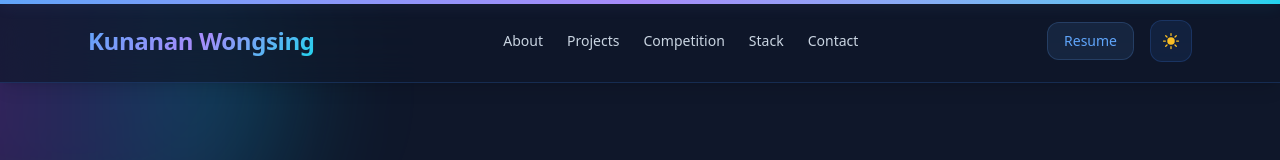
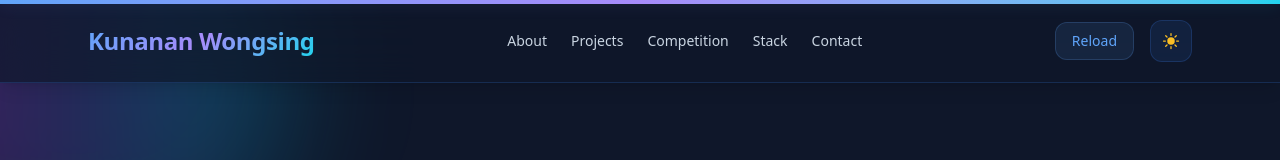
Before and after one commit to StellarBearX/portfolio1, a React (Vite) app: page / in a window 1280 px wide. Shown: the top 160 px of the page. Built offline with nearby package versions, Linux system fonts and the light colour scheme.

Commit message:
Update NavBar resume link and SocialIcon types
Changed the resume link in NavBar to '/portfolio/resume.pdf' and renamed the button to 'Reload'. Added explicit JSX type import and usage in SocialIcon.tsx for improved type safety. Commented out dark mode props in App.tsx.

```diff
--- a/src/App.tsx
+++ b/src/App.tsx
@@ -50,7 +50,7 @@ function AnimatedBackgroundOrbs() {
 }
 
 export default function App() {
-  const { isDark, setIsDark } = useDarkMode();
+
   const [menuOpen, setMenuOpen] = React.useState(false);
   const year = new Date().getFullYear();
 
@@ -59,8 +59,8 @@ export default function App() {
       <AnimatedBackgroundOrbs />
       <ScrollProgressBar />
       <NavBar
-        isDark={isDark}
-        setIsDark={setIsDark}
+        //isDark={isDark}
+        //setIsDark={setIsDark}
         onMenuOpen={() => setMenuOpen(true)}
       />
       <AnimatePresence>
--- a/src/components/NavBar.tsx
+++ b/src/components/NavBar.tsx
@@ -38,10 +38,10 @@ export default function NavBar({ onMenuOpen }: NavBarProps) {
 
           <div className="flex items-center gap-3 md:gap-4">
             <a
-              href="/resume.pdf"
+              href="/portfolio/resume.pdf"
               className="hidden rounded-xl border border-[var(--primary)]/20 bg-[var(--primary)]/10 px-4 py-2 text-sm font-medium text-[var(--primary)] hover:bg-[var(--primary)]/20 hover:scale-105 transition-all duration-300 md:inline-block"
             >
-              Resume
+              Reload
             </a>
 
             <ThemeToggle isDark={isDark} setIsDark={setIsDark} />
--- a/src/components/SocialIcon.tsx
+++ b/src/components/SocialIcon.tsx
@@ -1,3 +1,5 @@
+import type { JSX } from "react"
+
 interface SocialIconProps {
   name: string
   className?: string
@@ -6,7 +8,7 @@ interface SocialIconProps {
 export default function SocialIcon({ name, className }: SocialIconProps) {
   const size = 20
 
-  const icons: Record<string, JSX.Element> = {
+  const icons: Record<string,JSX.Element> = {
     github: (
       <svg className={className} width={size} height={size} viewBox="0 0 24 24" fill="currentColor">
         <path d="M12 0c-6.626 0-12 5.373-12 12 0 5.302 3.438 9.8 8.207 11.387.599.111.793-.261.793-.577v-2.234c-3.338.726-4.033-1.416-4.033-1.416-.546-1.387-1.333-1.756-1.333-1.756-1.089-.745.083-.729.083-.729 1.205.084 1.839 1.237 1.839 1.237 1.07 1.834 2.807 1.304 3.492.997.107-.775.418-1.305.762-1.604-2.665-.305-5.467-1.334-5.467-5.931 0-1.311.469-2.381 1.236-3.221-.124-.303-.535-1.524.117-3.176 0 0 1.008-.322 3.301 1.23.957-.266 1.983-.399 3.003-.404 1.02.005 2.047.138 3.006.404 2.291-1.552 3.297-1.23 3.297-1.23.653 1.653.242 2.874.118 3.176.77.84 1.235 1.911 1.235 3.221 0 4.609-2.807 5.624-5.479 5.921.43.372.823 1.102.823 2.222v3.293c0 .319.192.694.801.576 4.765-1.589 8.199-6.086 8.199-11.386 0-6.627-5.373-12-12-12z"/>
```
